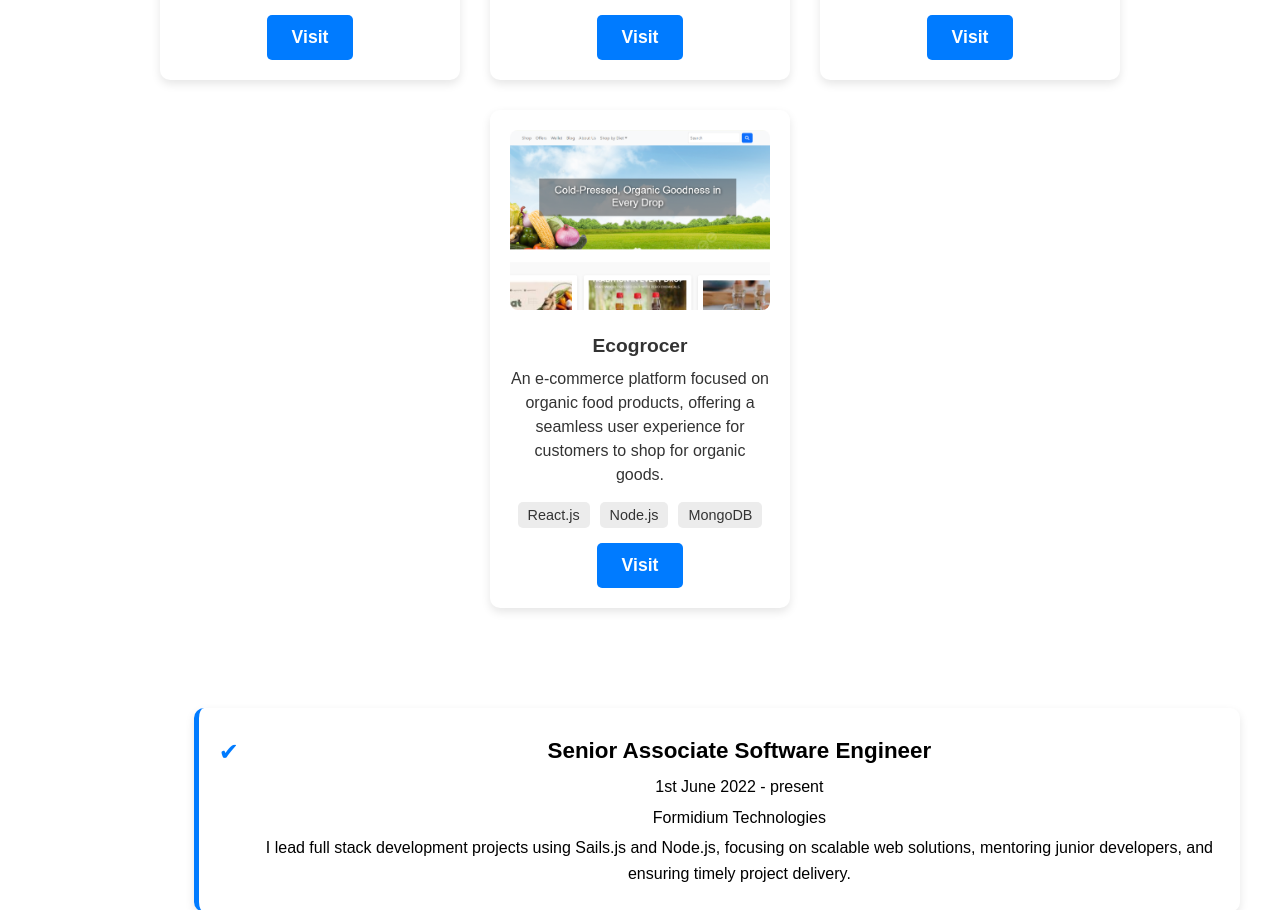
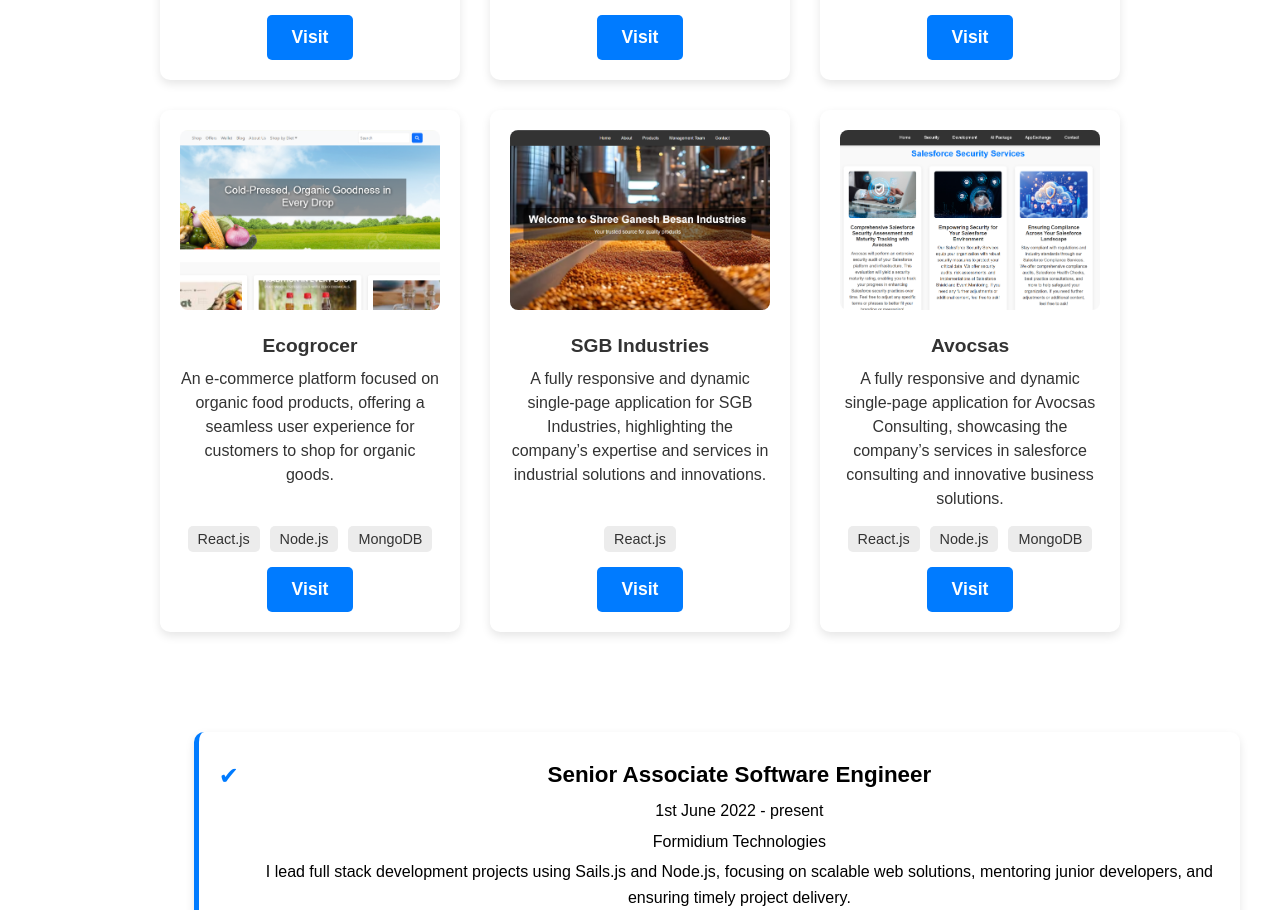
Before and after one commit to VaibhavCse/my-portfolio, a React (Create React App) app: page / in a window 1280 px wide. Shown: the part 2170-3080 px from the top of the page. Built offline with nearby package versions, Linux system fonts and the light colour scheme.

Commit message:
new changes

```diff
--- a/src/components/Projects.js
+++ b/src/components/Projects.js
@@ -4,6 +4,8 @@
 import marketplace from './marketplace.png'
 import syncpath from './syncpath.png'
 import ecogrocer from './OrganicFoods.png'
+import avocsas from './avocsas.png'
+import sgb from './sgbindustries.png'
 
 const Projects = () => {
   const projects = [
@@ -34,6 +36,20 @@
       image: ecogrocer,
       stack: ['React.js', 'Node.js', 'MongoDB'],
       link: 'https://ecogrocer.netlify.app/'
+    },
+    {
+      title: 'SGB Industries',
+      description: 'A fully responsive and dynamic single-page application for SGB Industries, highlighting the company’s expertise and services in industrial solutions and innovations.',
+      image: sgb,
+      stack: ['React.js'],
+      link: 'https://sgbindustries.netlify.app/'
+    },
+    {
+      title: 'Avocsas',
+      description: 'A fully responsive and dynamic single-page application for Avocsas Consulting, showcasing the company’s services in salesforce consulting and innovative business solutions.',
+      image: avocsas,
+      stack: ['React.js', 'Node.js', 'MongoDB'],
+      link: 'https://avocsas.in/'
     }
   ];
 
```
Also changed, not shown: src/components/avocsas.png (added), src/components/new.jsx (added), src/components/sgbindustries.png (added).
